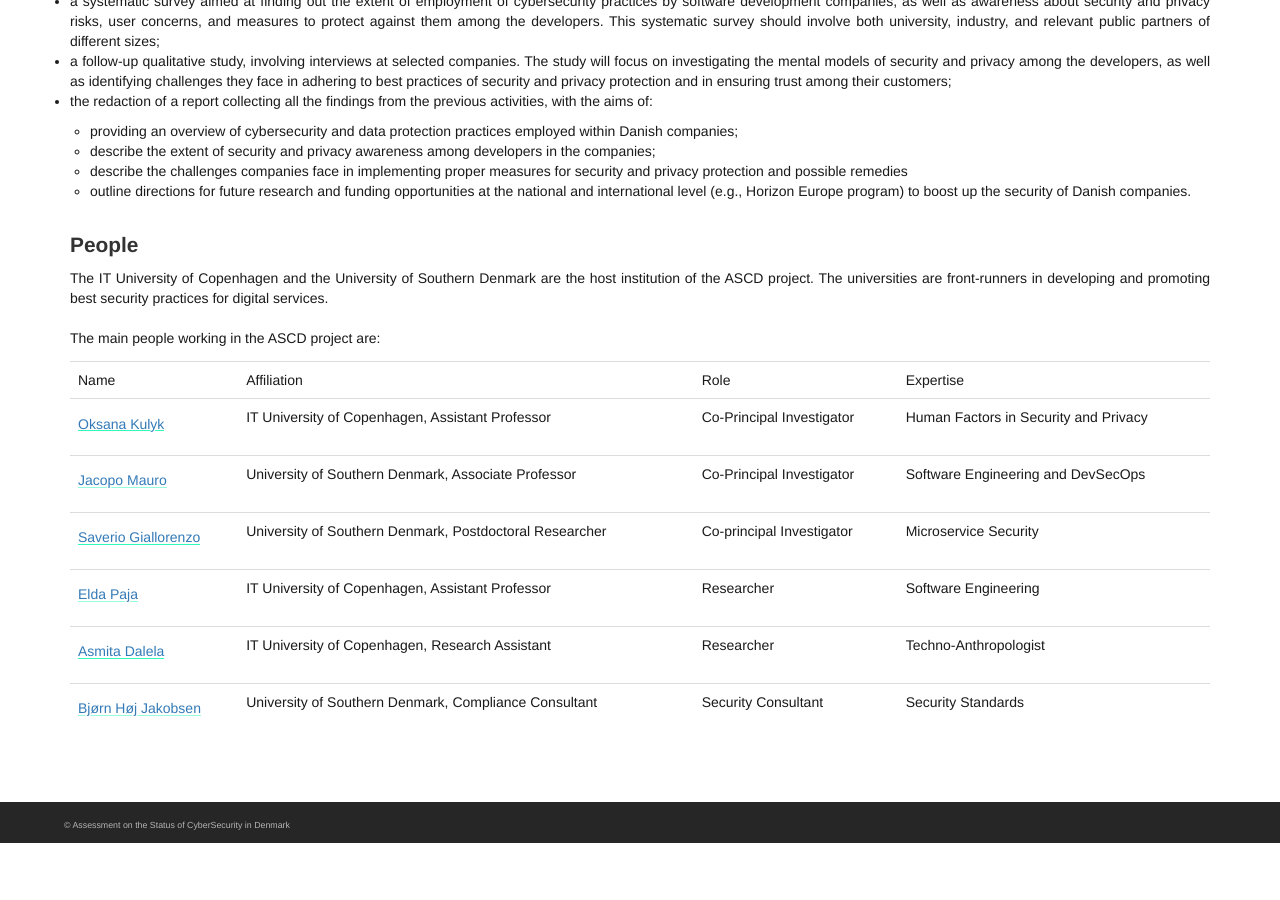
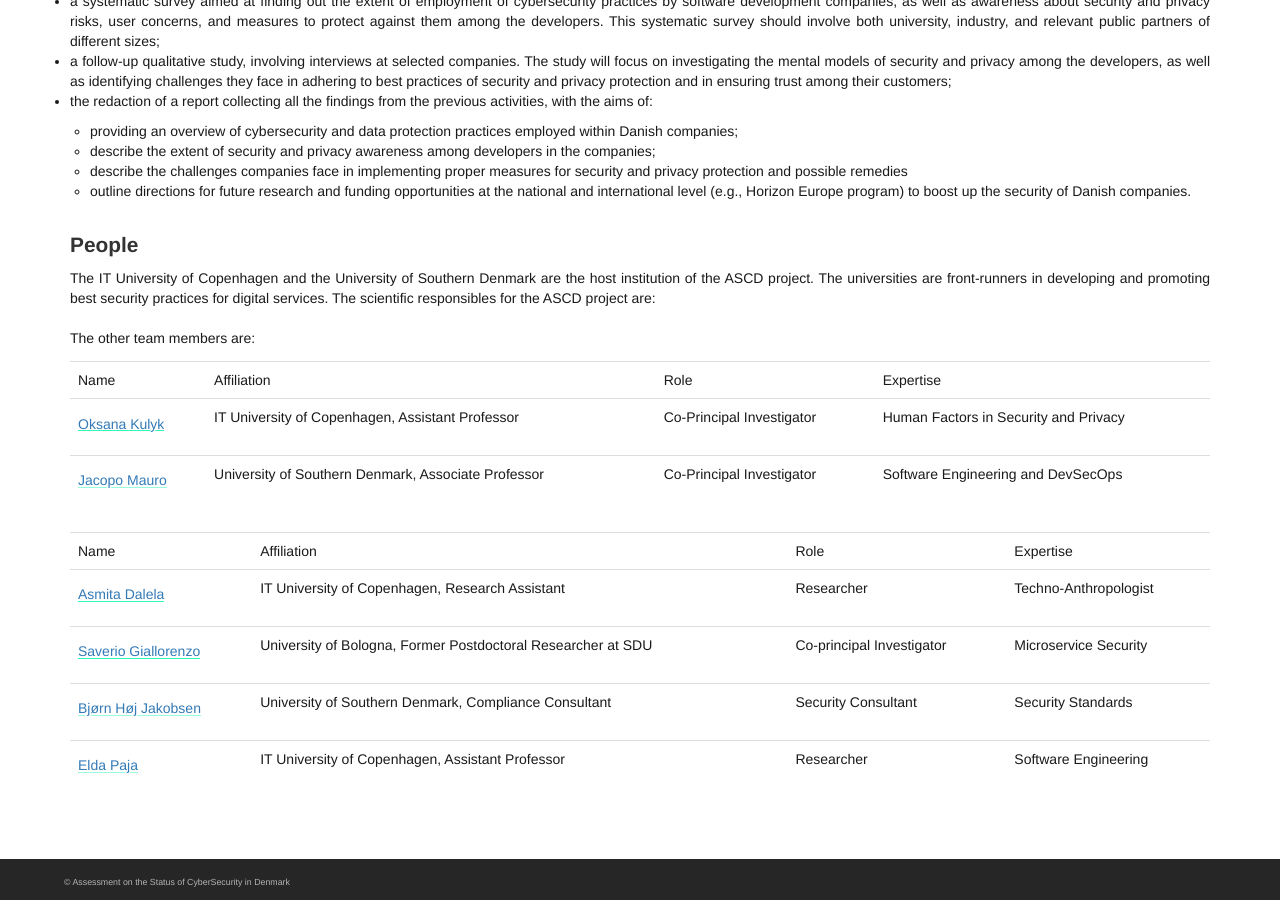
Before and after one commit to jacopoMauro/ascd_project, a Jekyll site: the page built from website/about.md, in a window 1280 px wide and 900 px high, scrolled down 1027 px. Built offline with Jekyll 4.4.1, drawn with Linux system fonts in a browser that asks for light colours; before the commit the page ends 1870 px from its top, so only the background shows below that.

Commit message:
fix table and remove survey

```diff
--- a/website/_config.yml
+++ b/website/_config.yml
@@ -57,6 +57,5 @@ header_right: ""
 # 8. Site navigation
 navigation_header:
   Home: /
-  Survey: /survey/
   About: /about/
   Contact: /contact/
--- a/website/about.md
+++ b/website/about.md
@@ -34,9 +34,7 @@ Activities planned within the project include:
 ## People
 
 The IT University of Copenhagen and the University of Southern Denmark are the host institution of the ASCD project.
-The universities are front-runners in developing and promoting best security practices for digital services.
-
-The main people working in the ASCD project are:
+The universities are front-runners in developing and promoting best security practices for digital services. The scientific responsibles for the ASCD project are:
 
 <table class="table">
   <th>Name</th>
@@ -48,28 +46,35 @@ The main people working in the ASCD project are:
   <td>IT University of Copenhagen, Assistant Professor</td>
   <td>Co-Principal Investigator</td>
   <td>Human Factors in Security and Privacy</td>
-<tr>
-  <td markdown="1">[Jacopo Mauro](https://jacopomauro.com/)
+<tr>  <td markdown="1">[Jacopo Mauro](https://jacopomauro.com/)
   <td>University of Southern Denmark, Associate Professor</td>
   <td>Co-Principal Investigator</td>
   <td>Software Engineering and DevSecOps</td>
-<tr>
-  <td markdown="1">[Saverio Giallorenzo](https://saveriogiallorenzo.com/)
-  <td>University of Southern Denmark, Postdoctoral Researcher</td>
-  <td>Co-principal Investigator</td>
-  <td>Microservice Security</td>
-<tr>
-  <td markdown="1">[Elda Paja](https://pure.itu.dk/portal/en/persons/elda-paja(ce1a5350-f645-4a53-a745-fca8d4f1f030).html)
-  <td>IT University of Copenhagen, Assistant Professor</td>
-  <td>Researcher</td>
-  <td>Software Engineering</td>
+
+The other team members are:
+
+<table class="table">
+  <th>Name</th>
+  <th>Affiliation</th>
+  <th>Role</th>
+  <th>Expertise</th>
 <tr>
   <td markdown="1">[Asmita Dalela](https://pure.itu.dk/portal/en/persons/asmita-dalela(fc5ecfc2-701c-4cd8-8414-e689cadcb58c).html)
   <td>IT University of Copenhagen, Research Assistant</td>
   <td>Researcher</td>
   <td>Techno-Anthropologist</td>
 <tr>
+  <td markdown="1">[Saverio Giallorenzo](https://saveriogiallorenzo.com/)
+  <td>University of Bologna, Former Postdoctoral Researcher at SDU</td>
+  <td>Co-principal Investigator</td>
+  <td>Microservice Security</td>
+<tr>
   <td markdown="1">[Bjørn Høj Jakobsen](https://portal.findresearcher.sdu.dk/en/persons/bjhj)
   <td>University of Southern Denmark, Compliance Consultant</td>
   <td>Security Consultant</td>
   <td>Security Standards</td>
+<tr>
+  <td markdown="1">[Elda Paja](https://pure.itu.dk/portal/en/persons/elda-paja(ce1a5350-f645-4a53-a745-fca8d4f1f030).html)
+  <td>IT University of Copenhagen, Assistant Professor</td>
+  <td>Researcher</td>
+  <td>Software Engineering</td>
```
